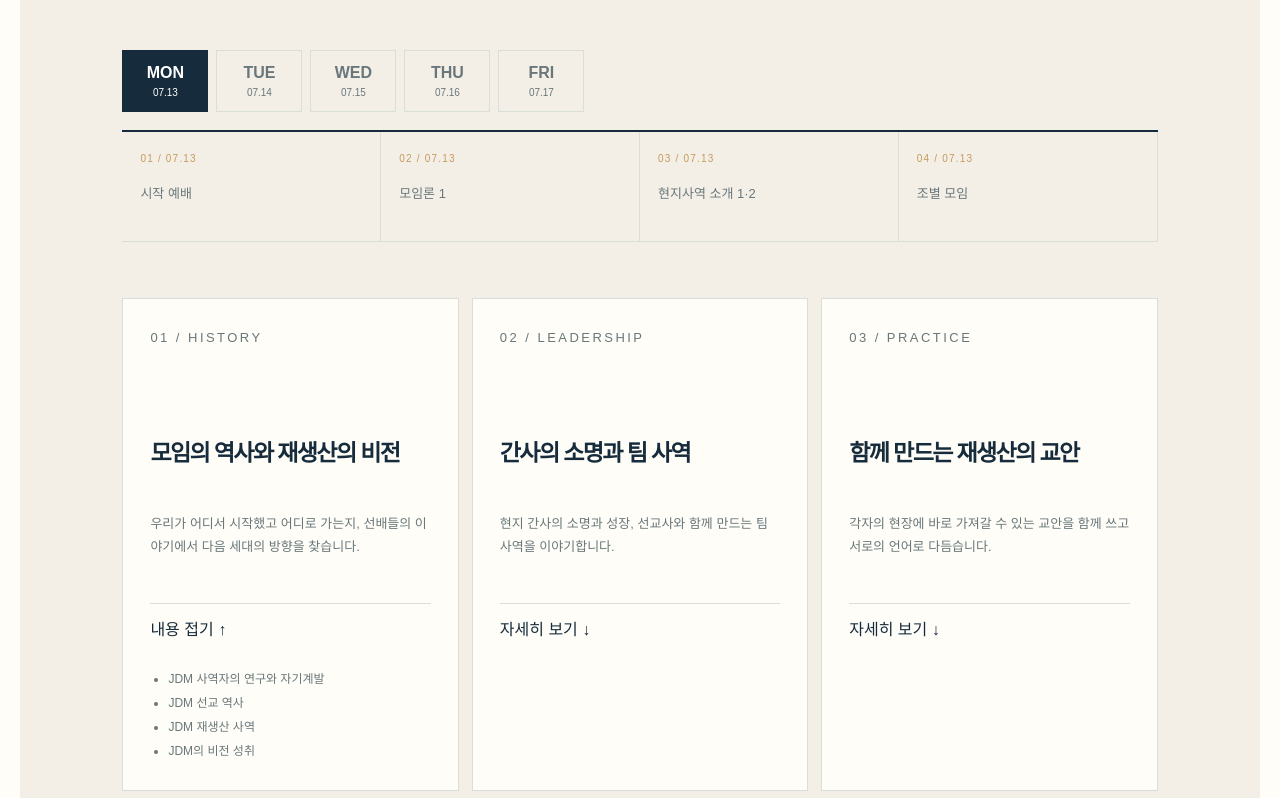
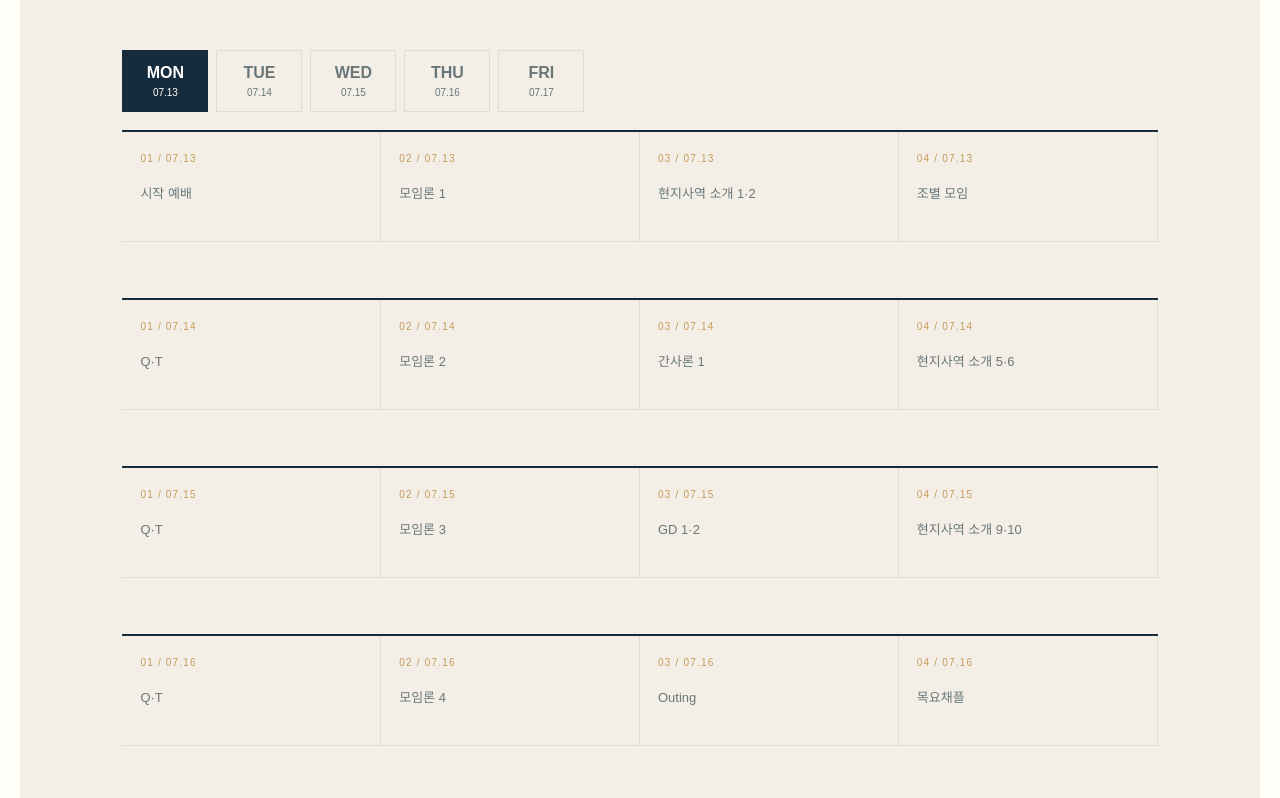
Before and after one commit to Kwanoak1/ISTS, a Next.js app: page / in a window 1280 px wide. Shown: the part 5241-6039 px from the top of the page. Built offline with nearby package versions, Linux system fonts and the light colour scheme.

Commit message:
fix: keep all day tab panels in dom

```diff
--- a/app/page.tsx
+++ b/app/page.tsx
@@ -76,7 +76,6 @@ export default function Home() {
   const [selectedDay, setSelectedDay] = useState("mon");
   const [openProgram, setOpenProgram] = useState<number | null>(0);
   const activeHistory = history.find((item) => item.year === selectedYear) ?? history[0];
-  const activeDay = days.find((day) => day.id === selectedDay) ?? days[0];
 
   return (
     <main className="editorial-shell">
@@ -127,7 +126,7 @@ export default function Home() {
          <details><summary>프로그램 기여자와 현지 사역 보기</summary><div className="source-copy"><ul>{contributors.map((person) => <li key={person}>{person}</li>)}</ul><p><strong>현지사역 소개 10개:</strong> {fieldMinistry.join(" · ")}</p><p>모임 선교 사역이 없는 5개국의 해외 선교사들이 특강 시간에 사역과 협력 요청사항을 나눕니다.</p><p><strong>예배:</strong> 시작 예배 서관옥 선교사 · 마침 예배 최민철 선교사</p><p><strong>교제:</strong> 목요채플 장제니스 간사 · Outing 춘천지구 · 서울(양화진)</p></div></details>
        </div></section>
 
-       <section className="section program" id="program"><div className="section-head"><span className="section-no">04 / PROGRAM</span><div><p className="eyebrow">A WEEK TO REMEMBER</p><h2>배움과 나눔이<br />일상이 되는 5일.</h2></div></div><div className="day-tabs" role="tablist" aria-label="일정 선택">{days.map((day) => <button id={`tab-${day.id}`} key={day.id} type="button" role="tab" aria-selected={selectedDay === day.id} aria-controls={`panel-${day.id}`} onClick={() => setSelectedDay(day.id)}><strong>{day.label}</strong><small>{day.date}</small></button>)}</div><div id={`panel-${activeDay.id}`} className="day-schedule" role="tabpanel" aria-labelledby={`tab-${activeDay.id}`} aria-live="polite">{activeDay.items.map((item, index) => <div key={`${activeDay.id}-${item}`}><span>0{index + 1} / {activeDay.date}</span>{item}</div>)}</div><div className="program-grid">{programs.map((program, index) => { const isOpen = openProgram === index; return <article className="program-card" key={program.tag}><p className="micro">{program.tag}</p><h3>{program.title}</h3><p>{program.text}</p><button type="button" aria-expanded={isOpen} onClick={() => setOpenProgram(isOpen ? null : index)}>{isOpen ? "내용 접기 ↑" : "자세히 보기 ↓"}</button>{isOpen && <ul className="program-details">{program.details.map((detail) => <li key={detail}>{detail}</li>)}</ul>}</article>; })}</div></section>
+       <section className="section program" id="program"><div className="section-head"><span className="section-no">04 / PROGRAM</span><div><p className="eyebrow">A WEEK TO REMEMBER</p><h2>배움과 나눔이<br />일상이 되는 5일.</h2></div></div><div className="day-tabs" role="tablist" aria-label="일정 선택">{days.map((day) => <button id={`tab-${day.id}`} key={day.id} type="button" role="tab" aria-selected={selectedDay === day.id} aria-controls={`panel-${day.id}`} onClick={() => setSelectedDay(day.id)}><strong>{day.label}</strong><small>{day.date}</small></button>)}</div>{days.map((day) => <div id={`panel-${day.id}`} key={day.id} className="day-schedule" role="tabpanel" aria-labelledby={`tab-${day.id}`} aria-live="polite" hidden={selectedDay !== day.id}>{day.items.map((item, index) => <div key={`${day.id}-${item}`}><span>0{index + 1} / {day.date}</span>{item}</div>)}</div>)}<div className="program-grid">{programs.map((program, index) => { const isOpen = openProgram === index; return <article className="program-card" key={program.tag}><p className="micro">{program.tag}</p><h3>{program.title}</h3><p>{program.text}</p><button type="button" aria-expanded={isOpen} onClick={() => setOpenProgram(isOpen ? null : index)}>{isOpen ? "내용 접기 ↑" : "자세히 보기 ↓"}</button>{isOpen && <ul className="program-details">{program.details.map((detail) => <li key={detail}>{detail}</li>)}</ul>}</article>; })}</div></section>
 
       <section className="section closing" id="support"><p className="eyebrow">SEND THEM WELL</p><h2>함께 기도하고,<br />함께 보내주세요.</h2><p>한 사람의 배움이 한 나라의 변화가 됩니다. 2026년 7월, 세계의 현지 간사들이 다시 일어설 수 있도록 기도와 후원으로 함께해 주세요.</p><a className="anchor-cta" href="#top">ISTS를 위해 함께하기 ↗</a></section>
        <footer className="site-footer"><strong>ISTS · 2026</strong><span>AI시대, 흔들리지 않는 비전 · 재생산 사역</span><span>JDM</span></footer>
```
Also changed, not shown: .superpowers/sdd/2026-08-17-ists-editorial-landing/task-1-report.md.
